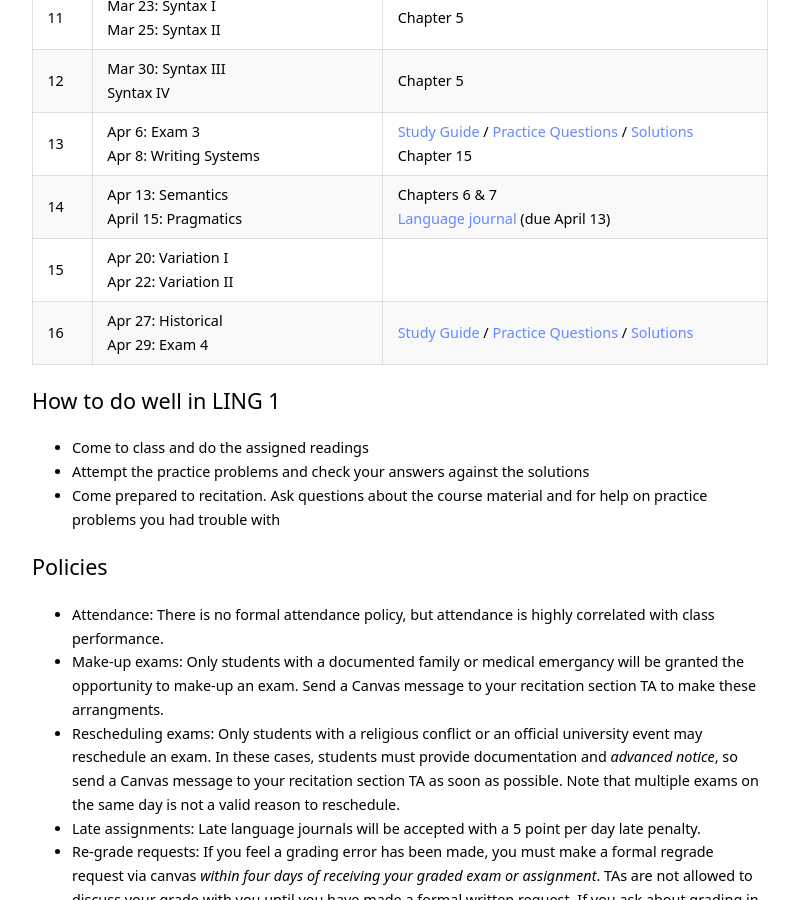
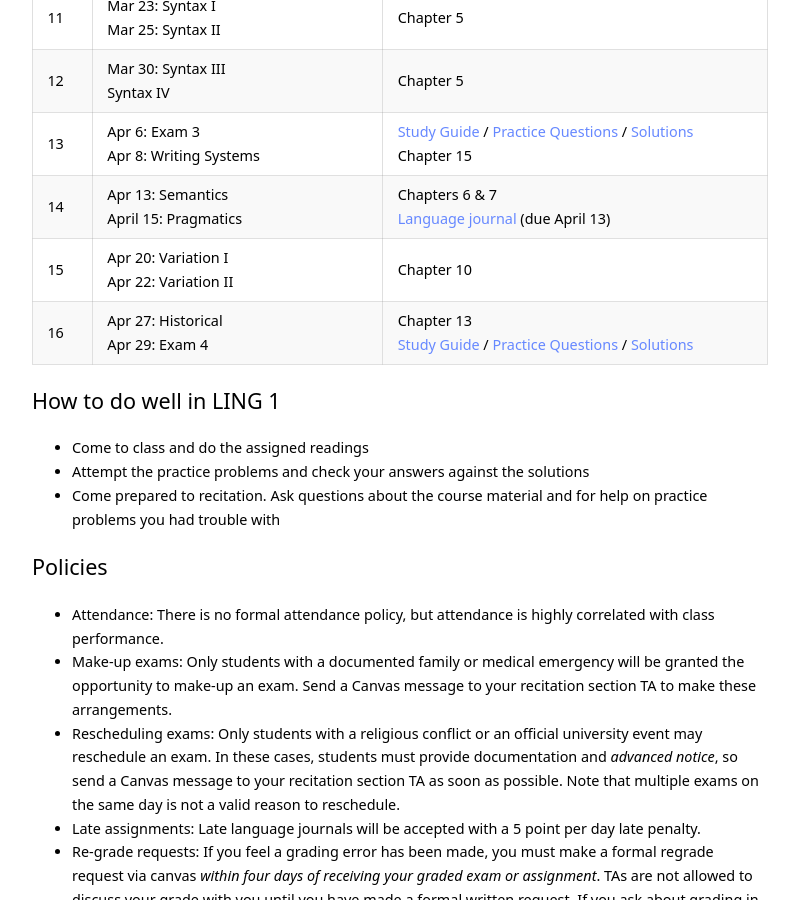
Before and after one commit to kschuler/ling001, a Jekyll site: the page built from index.md, in a window 1280 px wide and 900 px high, scrolled down 2279 px. Shown: the whole window, without its empty margins (240-1039 px from the left). Built offline with Jekyll 4.4.1, drawn with Linux system fonts in a browser that asks for light colours.

Commit message:
index.md updated from https://stackedit.io/

```diff
--- a/index.md
+++ b/index.md
@@ -61,8 +61,8 @@ Wk  | Topic | Readings & Resources
 12 | Mar 30: Syntax III<br> Syntax IV | Chapter 5
 13 | Apr 6: **Exam 3**<br> Apr 8: Writing Systems | [Study Guide](not-yet) / [Practice Questions](not-yet) / [Solutions](not-yet)<br> Chapter 15
 14 | Apr 13: Semantics<br>April 15: Pragmatics | Chapters 6 & 7<br> [Language journal](resources/language-journal-assignment) (due April 13)
-15 | Apr 20:  Variation I<br> Apr 22: Variation II|
-16 | Apr 27: Historical<br>Apr 29: **Exam 4** | [Study Guide](not-yet) / [Practice Questions](not-yet) / [Solutions](not-yet)
+15 | Apr 20:  Variation I<br> Apr 22: Variation II| Chapter 10
+16 | Apr 27: Historical<br>Apr 29: **Exam 4** | Chapter 13 <br>[Study Guide](not-yet) / [Practice Questions](not-yet) / [Solutions](not-yet)
 
 ## How to do well in LING 1
 - Come to class and do the assigned readings
@@ -71,7 +71,7 @@ Wk  | Topic | Readings & Resources
 
 ## Policies
 - **Attendance**: There is no formal attendance policy, but attendance is highly correlated with class performance.
-- **Make-up exams**: Only students with a documented family or medical emergancy will be granted the opportunity to make-up an exam. Send a Canvas message to your recitation section TA to make these arrangments.
+- **Make-up exams**: Only students with a documented family or medical emergency will be granted the opportunity to make-up an exam. Send a Canvas message to your recitation section TA to make these arrangements.
 - **Rescheduling exams**: Only students with a religious conflict or an official university event may reschedule an exam. In these cases, students must provide documentation and *advanced notice*, so send a Canvas message to your recitation section TA as soon as possible. Note that multiple exams on the same day is not a valid reason to reschedule.
 - **Late assignments**: Late language journals will be accepted with a 5 point per day late penalty.
 - **Re-grade requests**: If you feel a grading error has been made, you must make a formal regrade request via canvas *within four days of receiving your graded exam or assignment*. TAs are not allowed to discuss your grade with you until you have made a formal written request. If you ask about grading in person or via email, you'll be directed to make a formal request via the regrade request form.
```
Also changed, not shown: other parts of index.md (+3 -3 lines).
